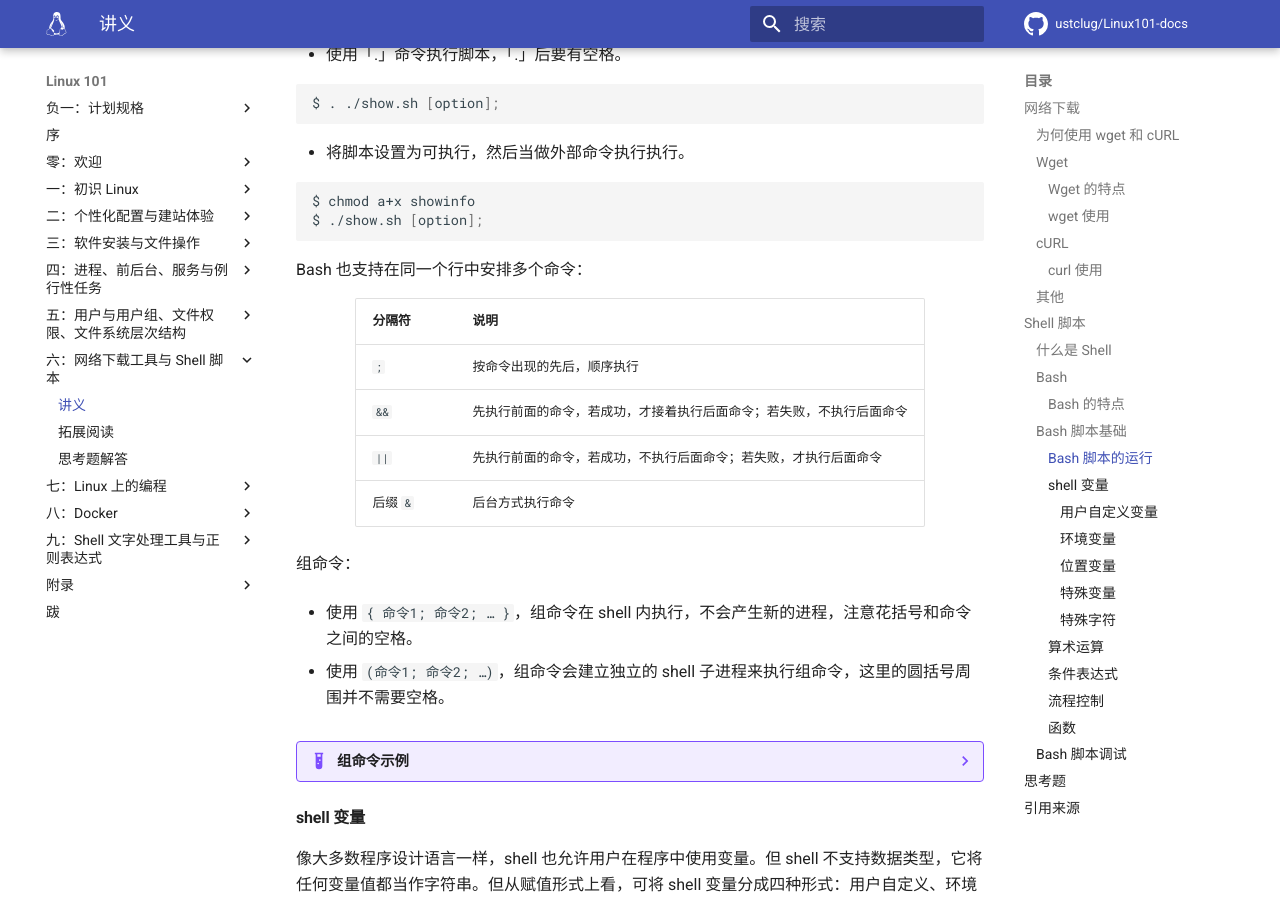
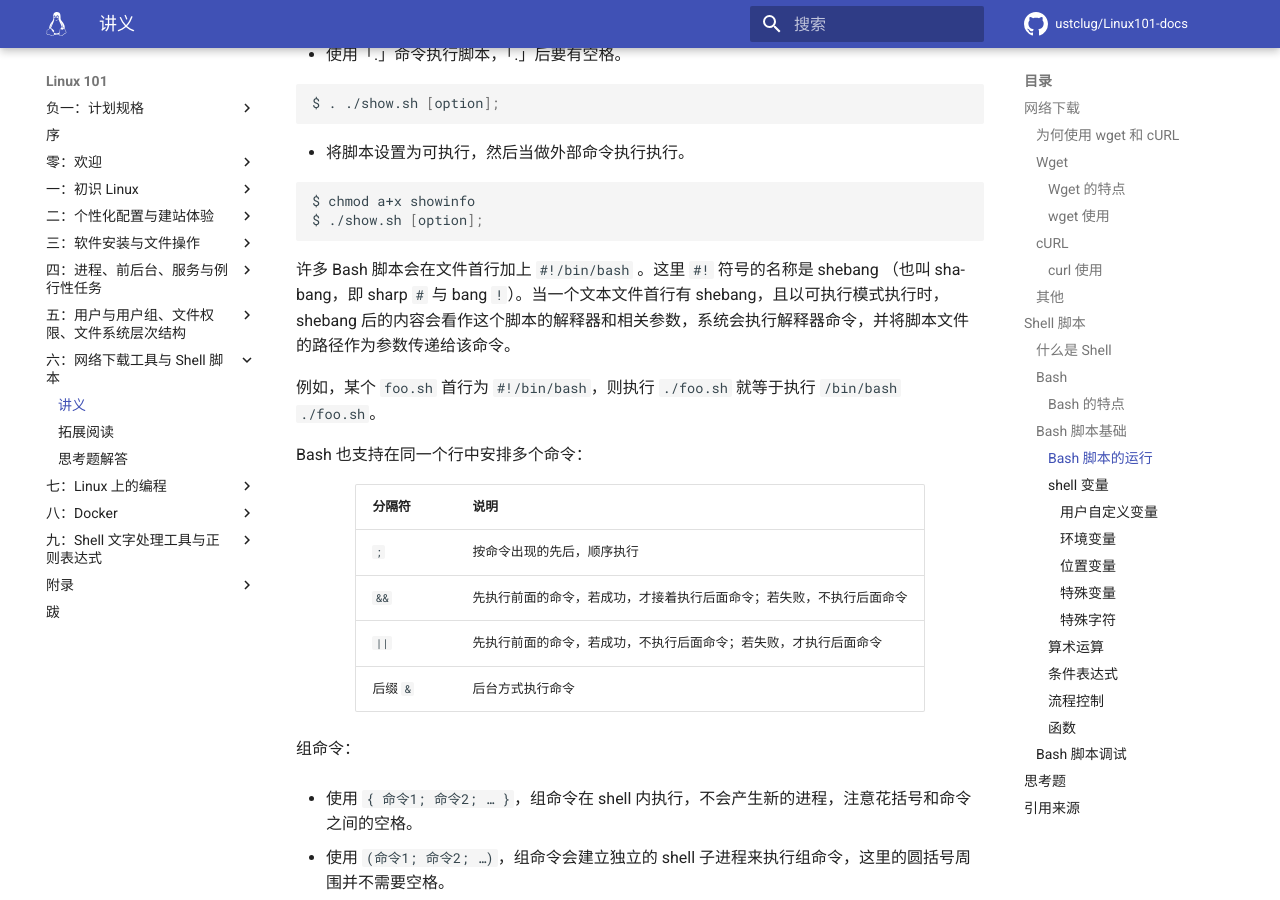
Before and after one commit to ustclug/Linux101-docs, an MkDocs documentation site: the page built from docs/Ch06/index.md, in a window 1280 px wide and 900 px high, scrolled down 3217 px. Built offline with MkDocs 1.6.1 and Material for MkDocs 9.7.7, drawn with Linux system fonts in a browser that asks for light colours; comment, search, counter and statistics services are not loaded.

Commit message:
Ch06: add description to shebang

````diff
--- a/docs/Ch06/index.md
+++ b/docs/Ch06/index.md
@@ -137,6 +137,10 @@ Bourne Again Shell，即 Bash，是 GNU 开发的一个 Shell，也是大部分
   $ chmod a+x showinfo
   $ ./show.sh [option];
   ```
+
+许多 Bash 脚本会在文件首行加上 `#!/bin/bash` 。这里 `#!` 符号的名称是 shebang （也叫 sha-bang，即 sharp `#` 与 bang `!`）。当一个文本文件首行有 shebang，且以可执行模式执行时， shebang 后的内容会看作这个脚本的解释器和相关参数，系统会执行解释器命令，并将脚本文件的路径作为参数传递给该命令。
+
+例如，某个 `foo.sh` 首行为 `#!/bin/bash`，则执行 `./foo.sh` 就等于执行 `/bin/bash ./foo.sh`。
 
 Bash 也支持在同一个行中安排多个命令：
 
````
